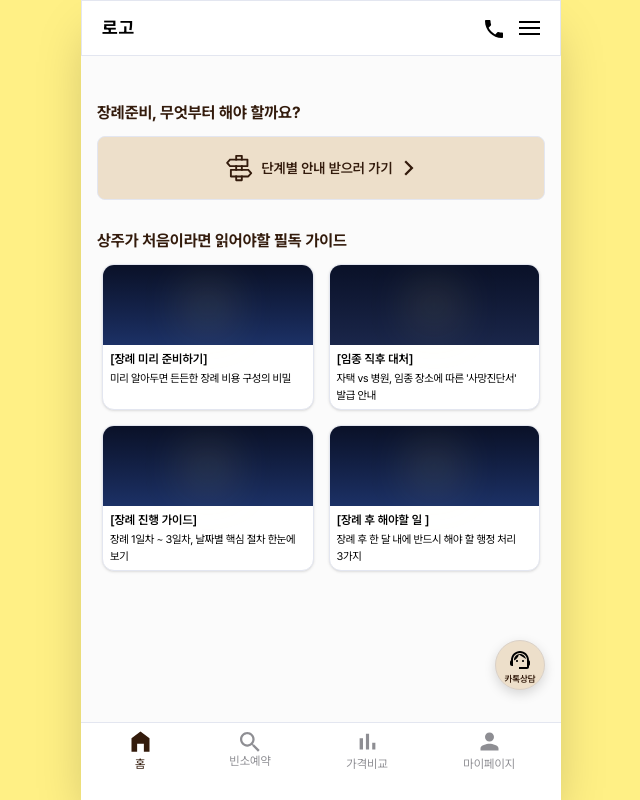
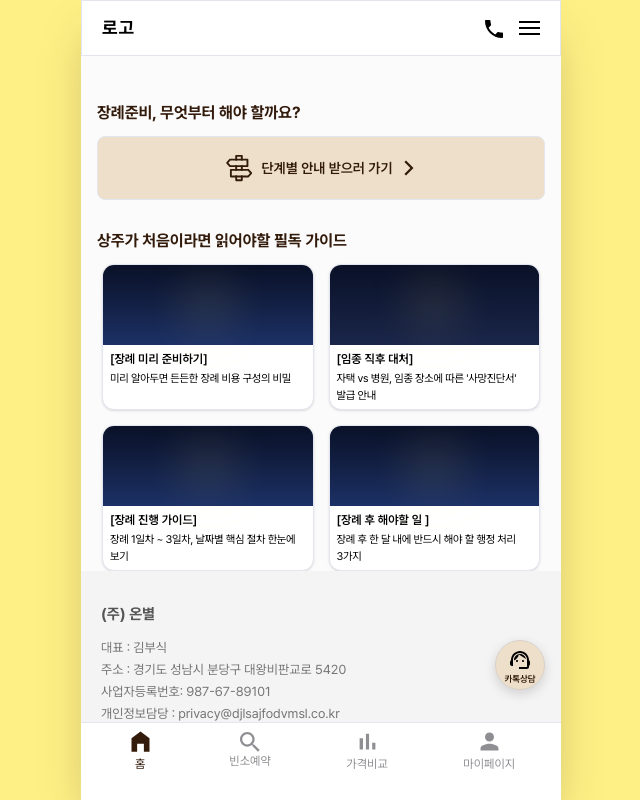
Before and after one commit to dokkk0dahee/Tishoo, a React (Vite) app: page / in a window 1280 px wide. Shown: the whole page, without its empty margins (319-959 px from the left). Built offline with nearby package versions, Linux system fonts and the light colour scheme.

Commit message:
[STYLE] 사업자 정보 추가

```diff
--- /dev/null
+++ b/src/components/common/footer-component.jsx
@@ -0,0 +1,59 @@
+import { Link } from "react-router-dom";
+
+const Footer = () => {
+    // 🌟 하단 링크들을 배열로 관리하면 코드가 훨씬 깔끔해집니다.
+    const footerLinks = [
+        { name: "서비스 이용약관", path: "#" },
+        { name: "개인정보 처리방침", path: "#" },
+        { name: "위치정보 이용약관", path: "#" },
+        { name: "리뷰 운영 정책", path: "#" },
+        { name: "인재 채용", path: "#" },
+        { name: "입점 문의", path: "#" },
+        { name: "광고/제휴 문의", path: "#" }
+    ];
+
+    return (
+        // 시안과 유사한 연회색 배경(#F4F4F4)과 패딩 적용
+        <footer className="w-screen mx-[-16px] bg-[#F4F4F4] px-[20px] py-[32px] text-[#767676] text-[13px] leading-[22px]">
+
+            {/* 1. 회사명 */}
+            <div className="font-bold text-[15px] mb-[12px] text-[#555555]">
+                (주) 온별
+            </div>
+
+            {/* 2. 사업자 정보 */}
+            <div className="flex flex-col mb-[20px]">
+                <p>대표 : 김부식</p>
+                <p>주소 : 경기도 성남시 분당구 대왕비판교로 5420</p>
+                <p>사업자등록번호: 987-67-89101</p>
+                <p>개인정보담당 : privacy@djlsajfodvmsl.co.kr</p>
+                <p>대표번호 : 123-2345-567</p>
+            </div>
+
+            {/* 3. 면책 조항 (안내문) */}
+            <p className="text-[12px] text-[#999999] leading-[18px] mb-[24px] break-keep">
+                (주)온별은 장례 서비스 예약 및 중개 시스템을 운영하는 중개자이며, 장례 용품 및 서비스 제공의 직접적인 당사자가 아닙니다. 서비스의 품질, 예약 이행, 관련 사고 등에 대한 법적 책임은 해당 서비스를 제공하는 파트너사에게 있습니다.
+            </p>
+
+            {/* 4. 하단 약관 및 정책 링크 */}
+            <div className="flex flex-wrap items-center gap-y-[6px] text-[13px] font-medium text-[#555555]">
+                {footerLinks.map((link, index) => (
+                    <div key={index} className="flex items-center">
+                        <Link to={link.path} className="hover:underline">
+                            {link.name}
+                        </Link>
+                        {/* 마지막 아이템이 아닐 때만 구분선(|)을 보여줍니다 */}
+                        {index < footerLinks.length - 1 && (
+                            <span className="text-[#CCCCCC] mx-[6px] font-light text-[11px]">|</span>
+                        )}
+                    </div>
+                ))}
+            </div>
+
+            {/* 하단 네비게이션 바에 가려지지 않도록 여백 추가 (필요 시 조절) */}
+            <div className="h-[40px]"></div>
+        </footer>
+    );
+};
+
+export default Footer;
--- a/src/pages/home/Index.jsx
+++ b/src/pages/home/Index.jsx
@@ -6,6 +6,7 @@ import Banner from "./components/banner-component";
 import GuideIcon from "../../assets/Icons/GuideIcon";
 import NextIcon from "../../assets/Icons/NextIcon";
 import EditIcon from "../../assets/Icons/editIcon";
+import Footer from "../../components/common/footer-component";
 
 
 const Home = () => {
@@ -80,6 +81,7 @@ const Home = () => {
             </h6>
             <GuideSection />
         </div>
+        <Footer />
     </div>
     );
 };
```
